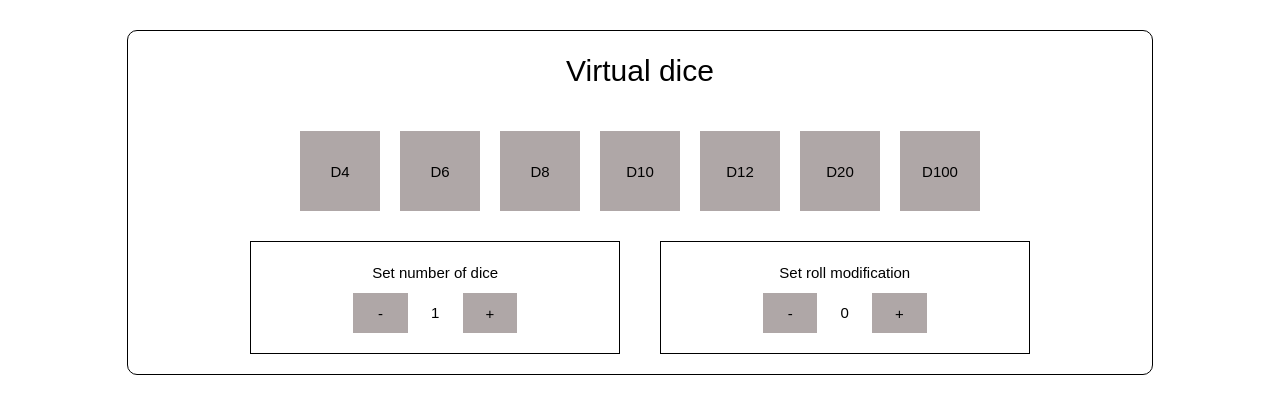
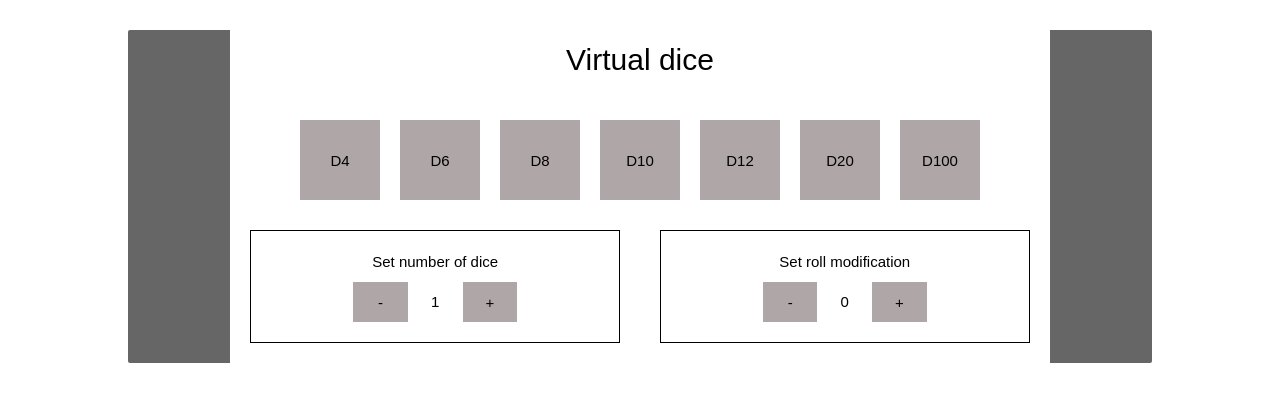
Before and after one commit to trailblazingfive/virtual-dice, a React (Create React App) app: page / in a window 1280 px wide. Shown: the top 414 px of the page. Built offline with nearby package versions, Linux system fonts and the light colour scheme.

Commit message:
change in App style

```diff
--- a/src/App.css
+++ b/src/App.css
@@ -1,9 +1,9 @@
 .App {
-  border: 1px solid black;
   text-align: center;
   width: 80%;
   margin-top: 30px;
-  border-radius: 10px;
+  border-radius: 2px;
+  background-color: rgba(0, 0, 0, 0.6);
 }
 
 @media screen and (min-width:300px) and (max-width:1000px) {
```
